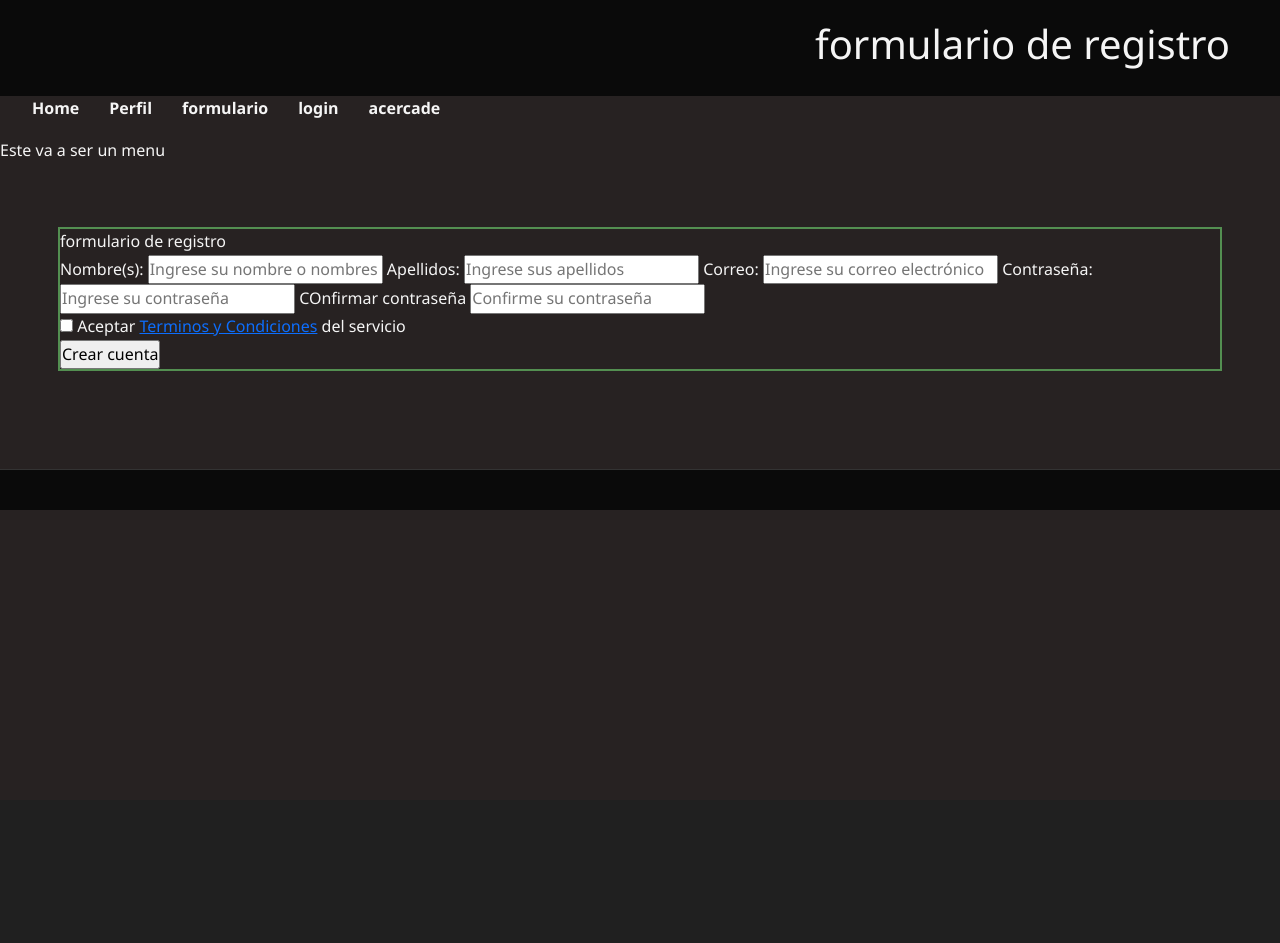
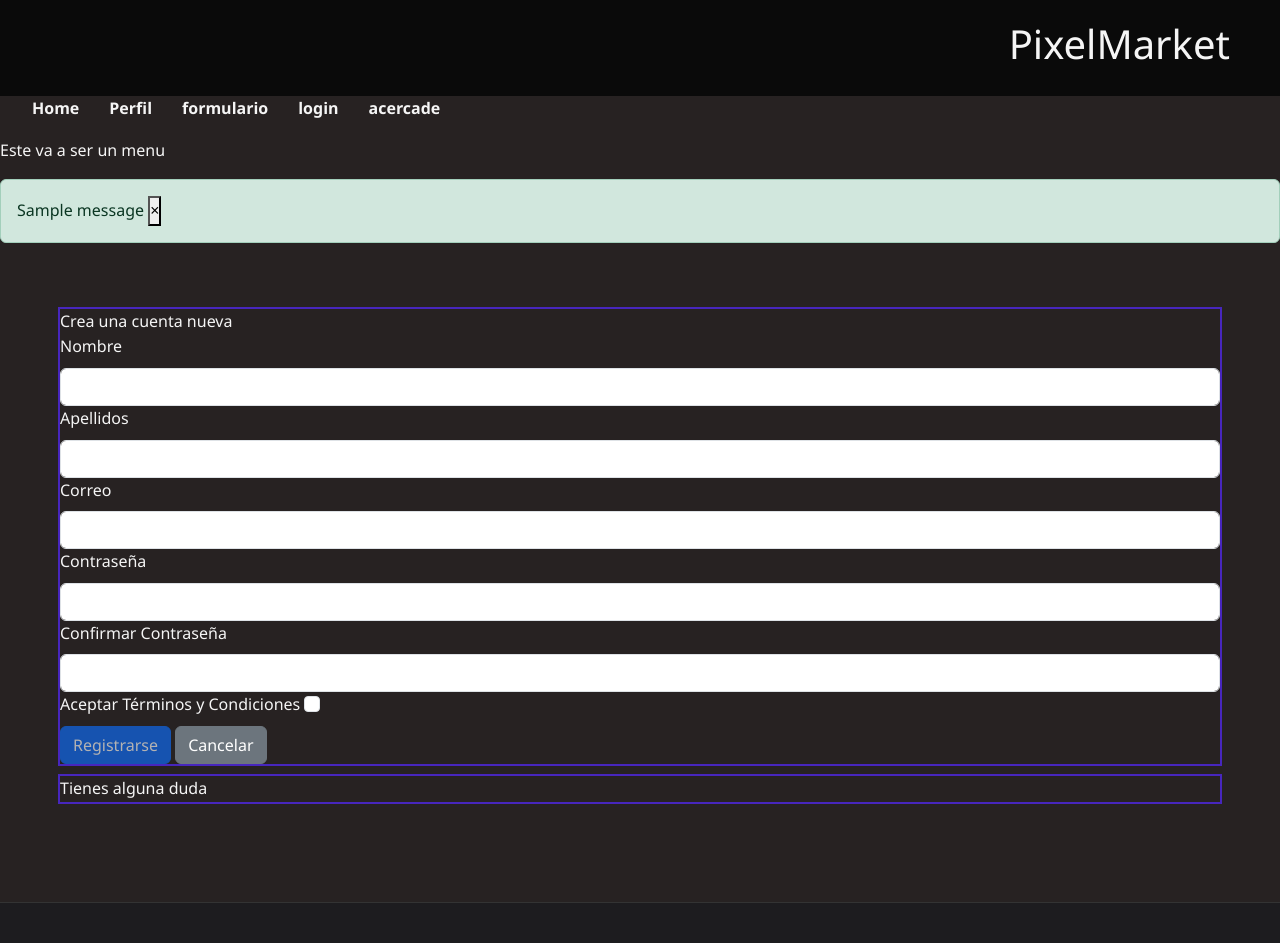
Before and after one commit to Axxl243/Alice, a Flask app: page /formulario in a window 1280 px wide. Before the commit the page ends 510 px from the top, so only its background shows below. Run offline with Flask 3, Linux system fonts and the light colour scheme; one stand-in notice (Sample message) is shown.

Commit message:
Validadores de campo

```diff
--- a/Server.py
+++ b/Server.py
@@ -1,23 +1,45 @@
-from flask import Flask, render_template, request, url_for
+from flask import Flask, flash, render_template, request, url_for, flash
+from flask_wtf import FlaskForm
+from wtforms import StringField, PasswordField, SubmitField, BooleanField
+from wtforms.validators import InputRequired, Email, Length, EqualTo, DataRequired
+
 from config_Server import config
-
-import os
-
 
 #variables globales
 app= Flask(__name__)
 app.config.from_object(config)
 
+
 #Rutas
 @app.route("/")#Route principal
 def index():
-    return (render_template('index.html'))
+    flash("Bienvenido!!, espero que encuentres lo que necesites :D", "danger")
+    return (render_template("index.html"))
+
+class Registro(FlaskForm):
+
+    rNombre = StringField("Nombre", validators=[Length(min=3, max=50, message="Ingrese un nombre valido")])
+    rApellidos = StringField("Apellidos", validators=[InputRequired(), Length(min=1, max=150)])
+    rCorreo = StringField("Correo", validators=[InputRequired(), Email()])
+    rPass = PasswordField("Contraseña", validators=[DataRequired(message="Este campo es obligatorio"), Length(min=8, message="La contraseña debe tener al menos 8 caracteres")])
+    rConfirmar = PasswordField("Confirmar Contraseña", validators=[DataRequired(message="Este campo es obligatorio"), EqualTo("rPass", message="Las contraseñas no coinciden")])
+    rTYC = BooleanField("Aceptar Términos y Condiciones", validators=[DataRequired()])
+    rSubmit = SubmitField("Registrarse")
+
 
 #ruta de registro
 @app.route("/formulario", methods=['GET', 'POST'])
 def registro():
-    return render_template('formulario.html')
+    form = Registro()
+    if form.validate_on_submit():
+        inNombre = form.rNombre.data
+        inApellidos = form.rApellidos.data
+        inCorreo = form.rCorreo.data
+        inPass = form.rPass.data
+        inConfirmar = form.rConfirmar.data
+        inTYC = form.rTYC.data
 
+    return render_template('formulario.html', form=form)
 
 
 #Ruta de login
@@ -29,11 +51,9 @@ def login():
         logUser = request.form.get('lUser')
         logPass = request.form.get('lPass')
 
-        msj = f"Nombre: {logUser} Contraseña: {logPass}"
+        msj = f"Nombre: {logUser}, Contraseña: {logPass}"
 
         return render_template('login.html', msj=msj)
-
-
 
     return render_template('login.html', msj=msj)
 
--- a/config_Server.py
+++ b/config_Server.py
@@ -8,6 +8,6 @@ load_dotenv(dotenv_path=BASE_DIR / ".env")
 class config:
 
 #Variables de entorno para conexiones y servicios
-    API_KEY = os.getenv("APP_KEY")
+    SECRET_KEY = os.getenv("APP_KEY")
 
-    BD_HOST = os.getenv("MYSQL_HOST")
+    MYSQL_HOST = os.getenv("MYSQL_HOST")
--- a/static/css/Style.css
+++ b/static/css/Style.css
@@ -14,7 +14,7 @@
 
 :root{
     --bg-color: #272222;
-    --card-bg: #1e1e24;
+    --card-bg: #101055;
     --prymary-color: #7b2cbf;
     --accent-color: #00f5d4;
     --text-ligth: #f5f5f5;
@@ -103,7 +103,7 @@ main{
 /* Pie de pagina*/
 
 footer{
-    background-color: #0a0a0a;
+    background-color: #1d1c1f;
     text-align: center;
     padding: 20px;
     margin-top: 50px;
@@ -144,7 +144,7 @@ aside{
 }
 
 section{
-    border: rgb(83, 143, 81) 2px solid;
+    border: rgb(71, 38, 189) 2px solid;
     margin: .5em;
 }
 
@@ -156,7 +156,7 @@ section{
 .login form div{
     margin: 1em;
     padding: 1em;
-    border-radius: 8px;
+    border-radius: 4px;
 }
 
 .login form div:hover{
--- a/templates/Plantilla.html
+++ b/templates/Plantilla.html
@@ -37,6 +37,25 @@
     </ul>
     <p>Este va a ser un menu</p>
     </nav>
+    <div id="flashes">
+        {% with messages = get_flashed_messages(with_categories = true) %}
+
+            {% if messages %}
+
+                {% for category, message in messages %}
+                    <div class="alert alert-{{category}} alert-dismissible fade show" role="alert">
+                        {{message}}
+                        <button type="button" class="close" data-dismiss="alert" aria-label="Close">
+                            <span aria-hidden="true">&times</span>
+                        </button>
+                    </div>
+
+                {% endfor %}
+
+            {% endif %}
+
+        {% endwith %}
+    </div>
     <main>
     {% block main %}
 
--- a/templates/formulario.html
+++ b/templates/formulario.html
@@ -9,36 +9,104 @@ formulario
 
 {% block cabecera %}
 
-formulario de registro
+PixelMarket
 
 {% endblock %}
 
 {% block main %}
 <section>
-    formulario de registro
+    Crea una cuenta nueva
     <div>
-        <form action="/formulario" method="POST">
-            <label for="rNombre">Nombre(s):</label>
-            <input type="text" id="Nombre" name="Nombre" placeholder="Ingrese su nombre o nombres" required>
+        <form action="{{ url_for('registro') }}" method="POST">
+            {{form.hidden_tag()}}
+            <!--label for="rNombre">Nombre(s):</!--label>-->
+            <!--input type="text" id="Nombre" name="Nombre" placeholder="Ingrese su nombre o nombres" required>-->
+            {{form.rNombre.label (class="form-label")}}
+            {{form.rNombre(class="form-control")}}
+            {% if form.rNombre.errors %}
+               <div class="text-danger">
+                   {% for error in form.rNombre.errors %}
+                      <small>{{error}}</small>
+                   {% endfor %}
+            {% endif %}
 
-            <label for="rApellidos">Apellidos:</label>
-            <input type="text" id="Apellidos" name="Apellidos" placeholder="Ingrese sus apellidos" required>
+            {{form.rApellidos.label (class="form-label")}}
+            {{form.rApellidos(class="form-control")}}
+            {% if form.rApellidos.errors %}
+               <div class="text-danger">
+                   {% for error in form.rApellidos.errors %}
+                      <small>{{error}}</small>
+                   {% endfor %}
+                </div>
+            {% endif %}
 
+            <!--<label for="rApellidos">Apellidos:</label> -->
+            <!--<input type="text" id="Apellidos" name="Apellidos" placeholder="Ingrese sus apellidos" required>-->
+
+
+            {{form.rCorreo.label (class="form-label")}}
+            {{form.rCorreo(class="form-control")}}
+            {% if form.rCorreo.errors %}
+               <div class="text-danger">
+                   {% for error in form.rCorreo.errors %}
+                      <small>{{error}}</small>
+                   {% endfor %}
+                </div>
+            {% endif %}
+
+
+            <!--<br>
             <label for="rCorreo">Correo:</label>
             <input type="email" id="Correo" name="Correo" placeholder="Ingrese su correo electrónico" required>
+            <br>-->
 
-            <label for="rPass">Contraseña:</label>
-            <input type="password" id="rPass" name="rPass" placeholder="Ingrese su contraseña" required>
+            {{form.rPass.label (class="form-label")}}
+            {{form.rPass(class="form-control")}}
+            {% if form.rPass.errors %}
+               <div class="text-danger">
+                   {% for error in form.rPass.errors %}
+                      <small>{{error}}</small>
+                   {% endfor %}
+                </div>
+            {% endif %}
 
-            <label for="rConfirmar">COnfirmar contraseña</label>
-            <input type="password" id="rConfirmar" name="rConfirmar" placeholder="Confirme su contraseña" required>
+            {{form.rConfirmar.label (class="form-label")}}
+            {{form.rConfirmar(class="form-control")}}
+            {% if form.rConfirmar.errors %}
+               <div class="text-danger">
+                   {% for error in form.rConfirmar.errors %}
+                      <small>{{error}}</small>
+                   {% endfor %}
+                </div>
+            {% endif %}
+
+            {{form.rTYC.label (class="form-label")}}
+            {{form.rTYC(class="form-check-input")}}
+            {% if form.rTYC.errors %}
+               <div class="text-danger">
+                   {% for error in form.rTYC.errors %}
+                      <small>{{error}}</small>
+                   {% endfor %}
+                </div>
+            {% endif %}
             <br>
-            <input type="checkbox" id="rTYC" name="rTYC" required>
+            <!--<input type="checkbox" id="rTYC" name="rTYC" required>
             <label for="rTYC">Aceptar <a href="#">Terminos y Condiciones</a> del servicio</label>
-            <br>
-            <input type="submit" value="Crear cuenta">
+            <br>-->
+            {{form.rSubmit(id="rSubmit", class="btn btn-primary", disabled=true)}}
+            <a href="{{ url_for('index') }}" class="btn btn-secondary">Cancelar</a>
+        </form>
+        <script>
+          const checkbox = document.getElementById("rTYC");
+          const btnsubmit = document.getElementById("rSubmit");
 
-        </form>
+          checkbox.addEventListener("change", function(){
+            btnsubmit.disabled = !this.checked;
+          });
+        </script>
     </div>
 </section>
+<section>
+ Tienes alguna duda
+</section>
 {% endblock %}
```
Also changed, not shown: templates/perfil.html (+2 -9 lines), 2 other files.
